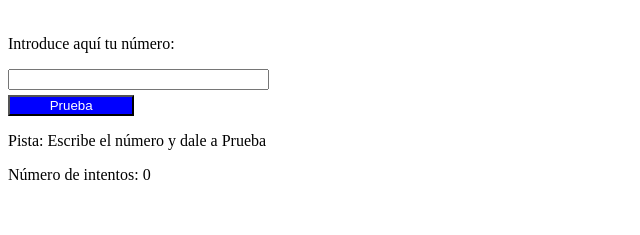
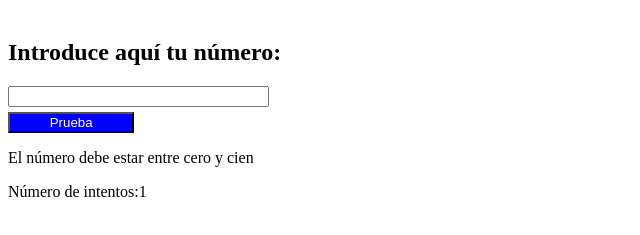
Before and after one commit to luciaherrrador/evaluacion-intermedia-modulo-2-luciaherrrador, a plain HTML site: page index.html in a window 1280 px wide. Both pictures are taken after a click on the button "Prueba". Shown: the part 61-296 px from the top of the page, without its empty margins (0-640 px from the left). Drawn offline with Linux system fonts and the light colour scheme.

Commit message:
add main js

```diff
--- a/index.html
+++ b/index.html
@@ -15,7 +15,7 @@
 
     </header>
     <main class="page__main">
-        <p class="main__text">Introduce aquí tu número:</p>
+        <h2 class="main__text">Introduce aquí tu número:</h2>
         <label for="guessnumber" class="main__input-label"></label>
         <input type="text" class="main__input" id="guessnumber">
         <button class="btn">Prueba</button>
--- a/js/main.js
+++ b/js/main.js
@@ -0,0 +1,42 @@
+'use strict';
+
+const input = document.querySelector('.main__input');
+const btn = document.querySelector('.btn');
+const pageText = document.querySelector('.page__text');
+const counter = document.querySelector('.footer__counter');
+
+let attemps = 0;
+counter.innerHTML = `Número de intentos:${attemps}`;
+
+
+function getRandomNumber(max) {
+    return Math.ceil(Math.random() * max);
+}
+let myRandomNumber = getRandomNumber(100);
+console.log(myRandomNumber);
+
+
+function guessNumber() {
+
+    const inputNumber = parseInt(input.value);
+    console.log(inputNumber);
+
+
+    if (inputNumber > myRandomNumber) {
+        pageText.innerHTML = 'Demasiado alto';
+    }
+    else if (inputNumber < myRandomNumber) {
+        pageText.innerHTML = 'Demasiado bajo';
+    }
+    else if (inputNumber === myRandomNumber) {
+        pageText.innerHTML = 'Has ganado campeona!!';
+    }
+    else {
+        pageText.innerHTML = 'El número debe estar entre cero y cien';
+    }
+
+    attemps = attemps + 1;
+    counter.innerHTML = `Número de intentos:${attemps}`;
+}
+
+btn.addEventListener('click', guessNumber);
```
